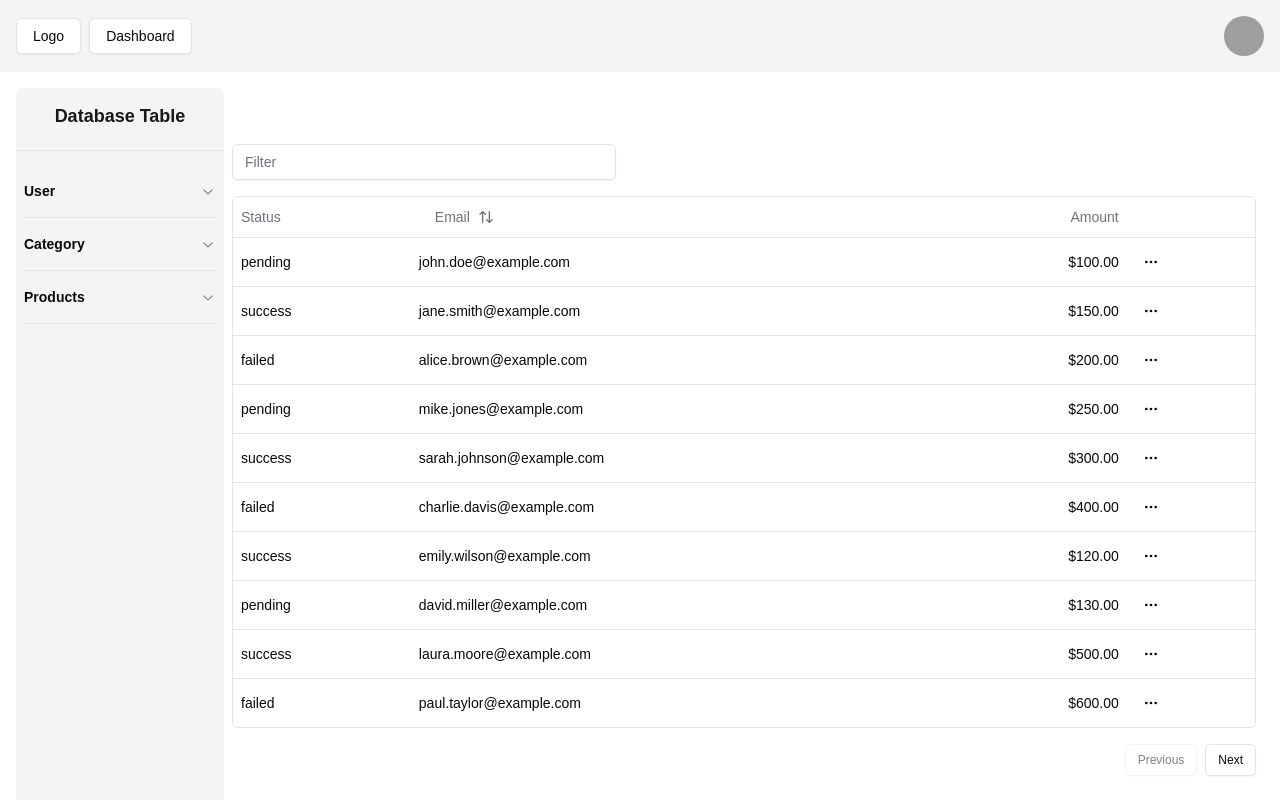
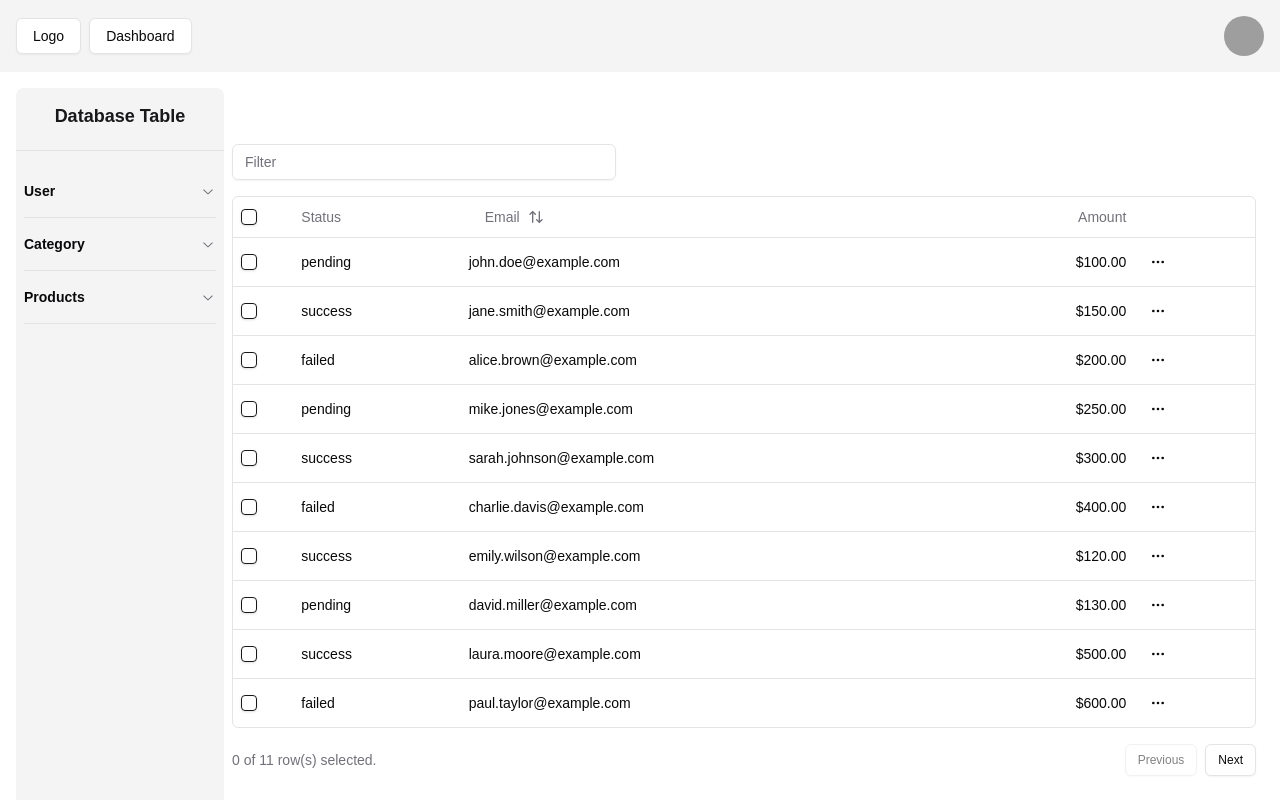
Before and after one commit to eedu7/ecommerce-api, a Next.js app in the folder frontend/: page /admin/dashboard in a window 1280 px wide. Built offline with nearby package versions, Linux system fonts and the light colour scheme; grey boxes are pictures that could not be loaded.

Commit message:
MINOR: added the row selection and all row selection checkboxes

```diff
--- a/frontend/package.json
+++ b/frontend/package.json
@@ -12,6 +12,7 @@
     "@hookform/resolvers": "^3.9.0",
     "@radix-ui/react-accordion": "^1.2.0",
     "@radix-ui/react-avatar": "^1.1.0",
+    "@radix-ui/react-checkbox": "^1.1.1",
     "@radix-ui/react-dialog": "^1.1.1",
     "@radix-ui/react-dropdown-menu": "^2.1.1",
     "@radix-ui/react-icons": "^1.3.0",
--- /dev/null
+++ b/frontend/src/components/ui/checkbox.tsx
@@ -0,0 +1,30 @@
+"use client"
+
+import * as React from "react"
+import * as CheckboxPrimitive from "@radix-ui/react-checkbox"
+import { CheckIcon } from "@radix-ui/react-icons"
+
+import { cn } from "@/lib/utils"
+
+const Checkbox = React.forwardRef<
+  React.ElementRef<typeof CheckboxPrimitive.Root>,
+  React.ComponentPropsWithoutRef<typeof CheckboxPrimitive.Root>
+>(({ className, ...props }, ref) => (
+  <CheckboxPrimitive.Root
+    ref={ref}
+    className={cn(
+      "peer h-4 w-4 shrink-0 rounded-sm border border-primary shadow focus-visible:outline-none focus-visible:ring-1 focus-visible:ring-ring disabled:cursor-not-allowed disabled:opacity-50 data-[state=checked]:bg-primary data-[state=checked]:text-primary-foreground",
+      className
+    )}
+    {...props}
+  >
+    <CheckboxPrimitive.Indicator
+      className={cn("flex items-center justify-center text-current")}
+    >
+      <CheckIcon className="h-4 w-4" />
+    </CheckboxPrimitive.Indicator>
+  </CheckboxPrimitive.Root>
+))
+Checkbox.displayName = CheckboxPrimitive.Root.displayName
+
+export { Checkbox }
--- a/frontend/src/features/admin/dashboard/components/columns.tsx
+++ b/frontend/src/features/admin/dashboard/components/columns.tsx
@@ -12,6 +12,7 @@
 } from "@/components/ui/dropdown-menu";
 import {Button} from "@/components/ui/button";
 import {ArrowUpDown, MoreHorizontal} from "lucide-react";
+import {Checkbox} from "@/components/ui/checkbox";
 
 
 export type Payment = {
@@ -22,6 +23,30 @@
 }
 
 export const columns: ColumnDef<Payment>[] = [
+    {
+        id: "select",
+        header: ({table}) => (
+            <Checkbox
+                checked={
+                    table.getIsAllPageRowsSelected() ||
+                    (table.getIsSomePageRowsSelected() && "indeterminate")
+                }
+                onCheckedChange={(value) => table.toggleAllPageRowsSelected(!!value)}
+                aria-label="Select all"
+
+            />
+        ),
+        cell: ({row}) => (
+            <Checkbox
+                checked={row.getIsSelected()}
+                onCheckedChange={(value) => row.toggleSelected(!!value)}
+                aria-label="Select row"
+            />
+        ),
+        enableSorting: false,
+        enableHiding: false
+
+    },
     {
         accessorKey: "status",
         header: "Status",
@@ -78,5 +103,5 @@
                 </DropdownMenu>
             )
         }
-    }
+    },
 ]
--- a/frontend/src/features/admin/dashboard/components/data-table.tsx
+++ b/frontend/src/features/admin/dashboard/components/data-table.tsx
@@ -30,6 +30,7 @@
                                          }: DataTableProps<TData, TValue>) {
     const [sorting, setSorting] = useState<SortingState>([])
     const [columnFilters, setColumnFilters] = useState<ColumnFiltersState>([])
+    const [rowSelection, setRowSelection] = useState({})
 
 
     const table = useReactTable({
@@ -41,9 +42,11 @@
         getSortedRowModel: getSortedRowModel(),
         onColumnFiltersChange: setColumnFilters,
         getFilteredRowModel: getFilteredRowModel(),
+        onRowSelectionChange: setRowSelection,
         state: {
             sorting,
-            columnFilters
+            columnFilters,
+            rowSelection
         },
     })
 
@@ -105,6 +108,10 @@
                 </Table>
             </div>
             <div className="flex items-center justify-end space-x-2 py-4">
+                <div className="flex-1 text-sm text-muted-foreground">
+                    {table.getFilteredSelectedRowModel().rows.length} of{" "}
+                    {table.getFilteredRowModel().rows.length} row(s) selected.
+                </div>
                 <Button variant="outline" size="sm" onClick={() => table.previousPage()}
                         disabled={!table.getCanPreviousPage()}>
                     Previous
```
Also changed, not shown: 1 other file (tests, documents, lock files or other folders).
